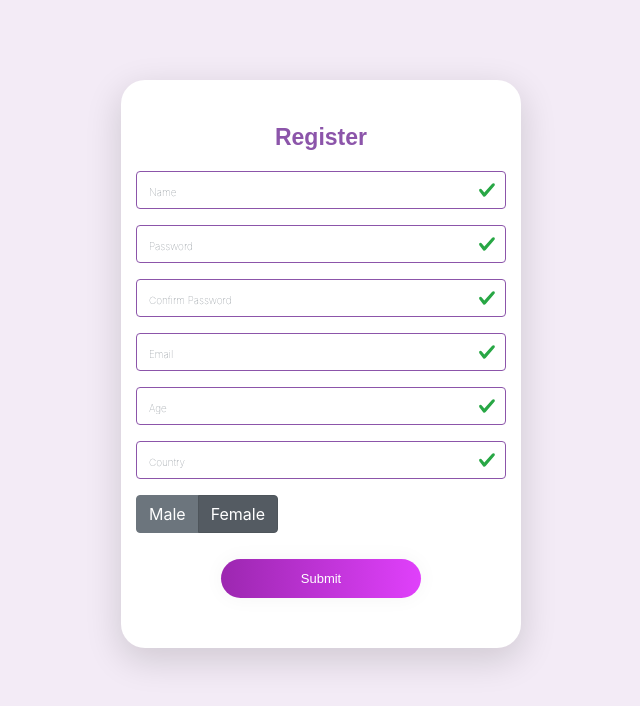
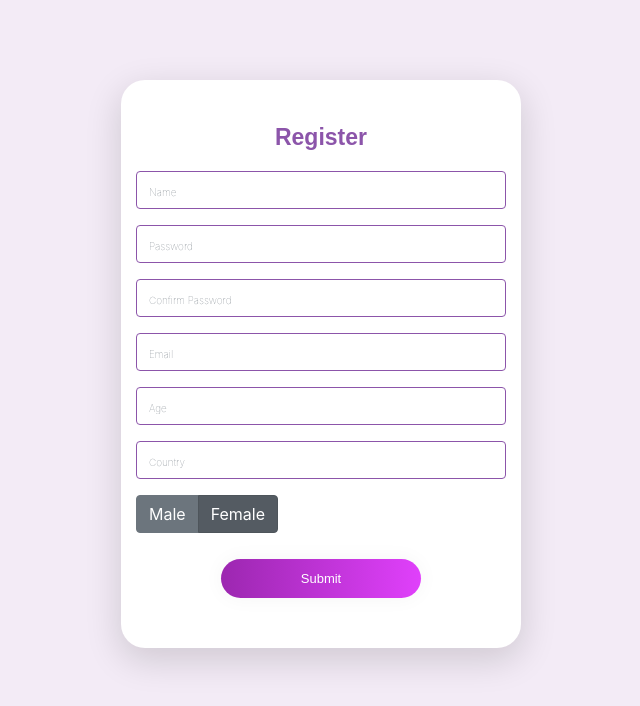
Before and after one commit to bhagyashreemeher/foodapp, a React (Create React App) app: page /signup in a window 1280 px wide. Shown: the top 706 px of the page, without its empty margins (319-959 px from the left). Built offline with nearby package versions, Linux system fonts and the light colour scheme.

Commit message:
minor changes

```diff
--- a/src/index.js
+++ b/src/index.js
@@ -4,7 +4,6 @@ import 'bootstrap/dist/css/bootstrap.min.css';
 import 'font-awesome/css/font-awesome.min.css';
 
 import './index.css';
-import 'font-awesome/css/font-awesome.min.css';
 
 import App from './App.jsx';
 import * as serviceWorker from './serviceWorker';
--- a/src/views/user/user.css
+++ b/src/views/user/user.css
@@ -25,6 +25,7 @@
 
 .form-control.is-valid {
   border-color: #8c55aa;
+  background-image:none;
 }
 
 .container {
```
